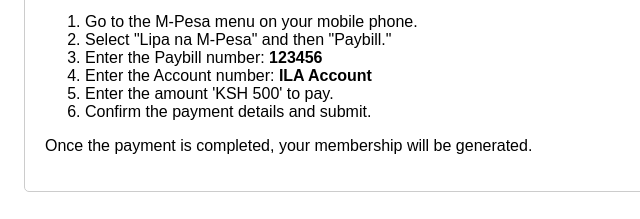
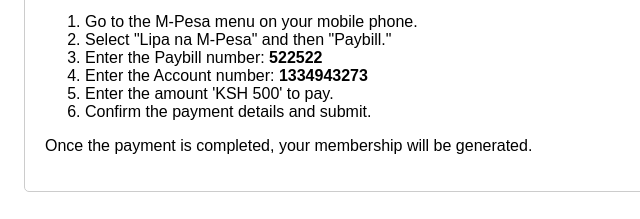
Before and after one commit to ISUPUKI/ILACBO, a plain HTML site: page pay.html in a window 1280 px wide. Shown: the part 375-594 px from the top of the page, 295-935 px from the left. Drawn offline with Linux system fonts and the light colour scheme.

Commit message:
Update pay.html

```diff
--- a/pay.html
+++ b/pay.html
@@ -48,8 +48,8 @@
         <ol>
             <li>Go to the M-Pesa menu on your mobile phone.</li>
             <li>Select "Lipa na M-Pesa" and then "Paybill."</li>
-            <li>Enter the Paybill number: <strong>123456</strong></li>
-            <li>Enter the Account number: <strong>ILA Account</strong></li>
+            <li>Enter the Paybill number: <strong>522522</strong></li>
+            <li>Enter the Account number: <strong>1334943273</strong></li>
             <li>Enter the amount 'KSH 500'  to pay.</li>
             <li>Confirm the payment details and submit.</li>
         </ol>
```
